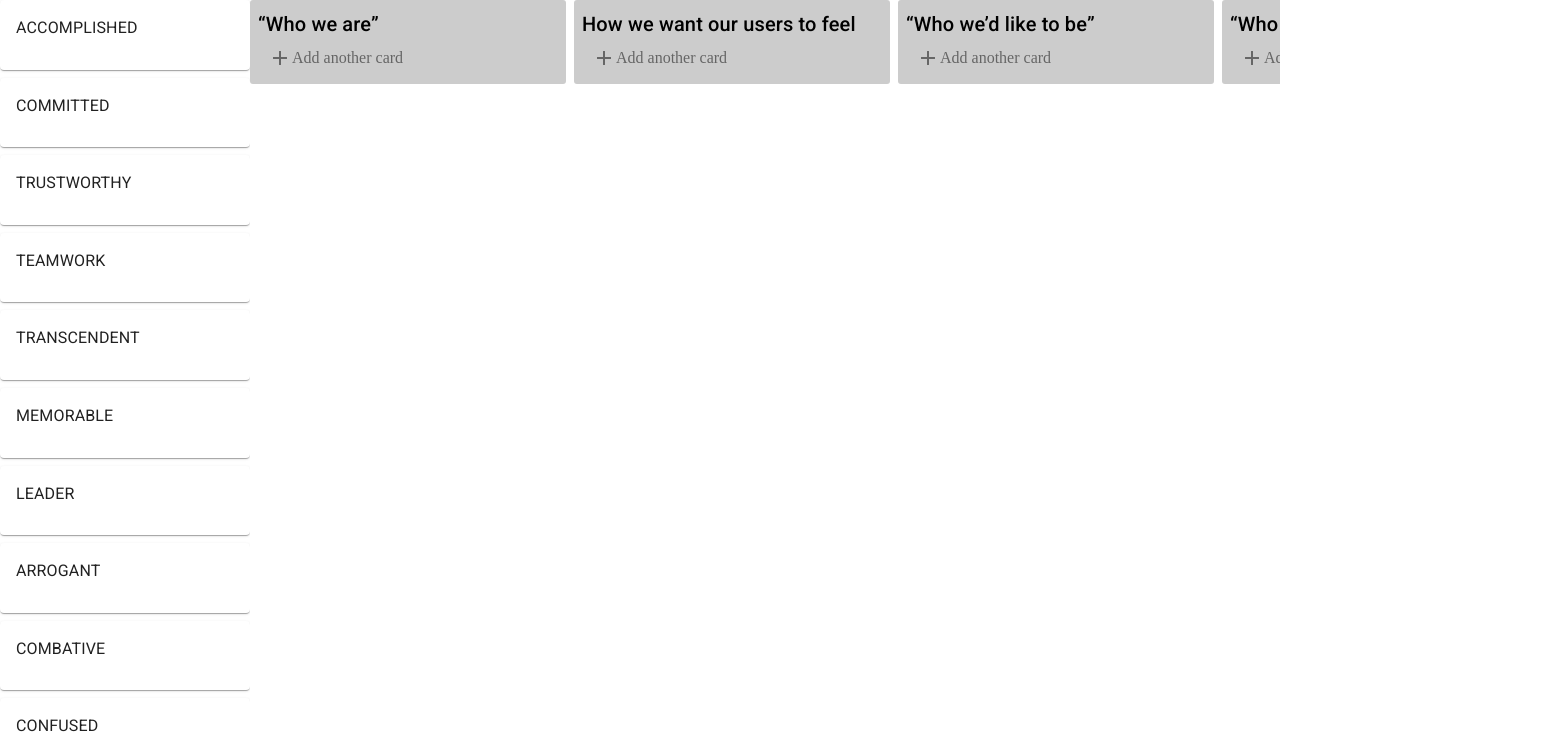
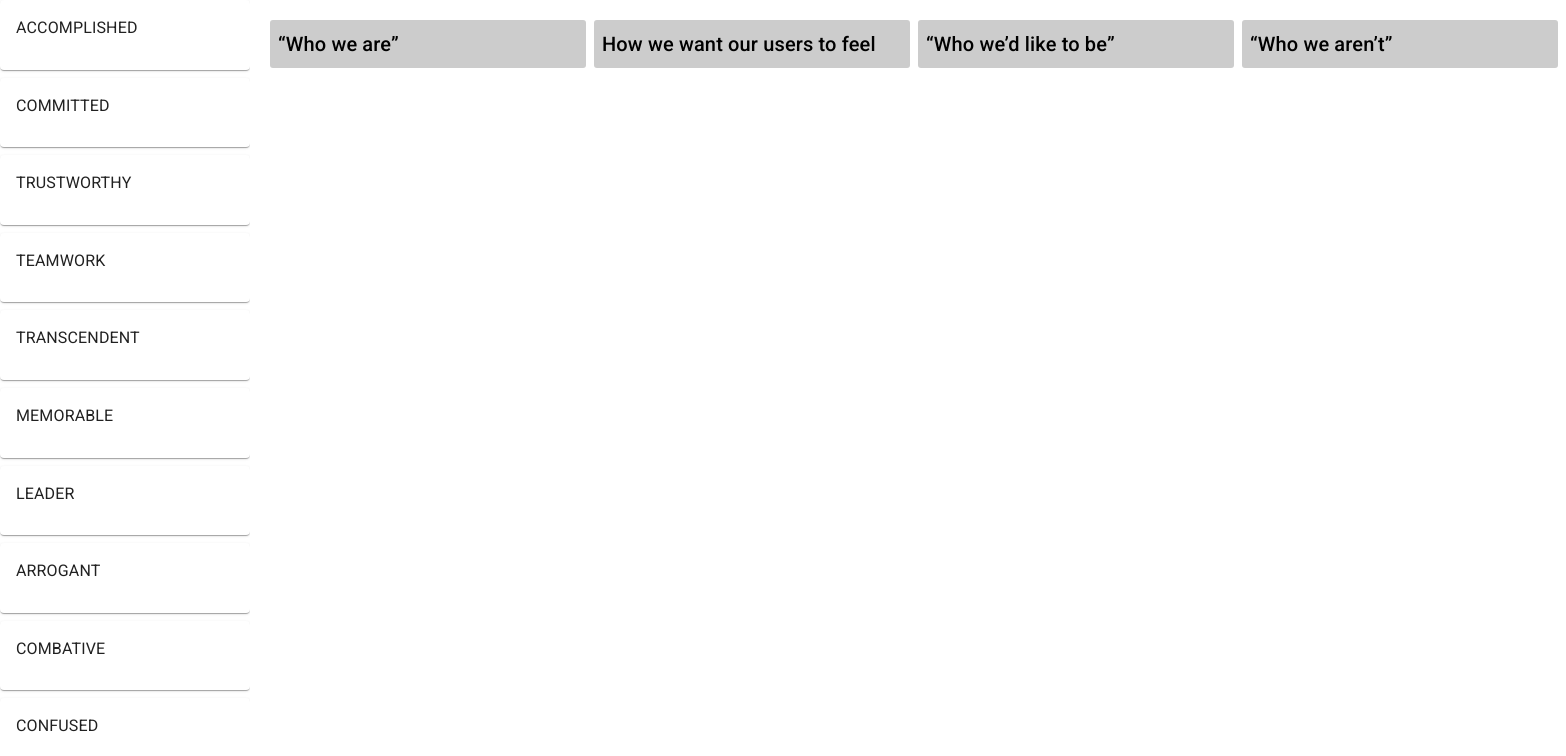
Before and after one commit to naughty-code/trello-clone, a React (Create React App) app: page / in a window 1280 px wide. Shown: the top 756 px of the page, 1566 px wide, since content can reach past the window. Built offline with nearby package versions, Linux system fonts and the light colour scheme.

Commit message:
Changed some styles on cards and sidemenu

```diff
--- a/src/components/App.css
+++ b/src/components/App.css
@@ -1,5 +1,4 @@
 html, body {
   margin: 0;
   height: 100%;
-  overflow-x: hidden;
 }
--- a/src/components/App.js
+++ b/src/components/App.js
@@ -5,7 +5,6 @@ import { DragDropContext,  Droppable } from 'react-beautiful-dnd';
 import styled from "styled-components";
 
 import TrelloList from "./TrelloList";
-import TrelloActionButton from './TrelloActionButton';
 
 import SideMenu from './SideMenu.js';
 
@@ -16,11 +15,19 @@ import './App.css';
 const ListsContainer = styled.div`
   display: flex;
   flex-direction: row;
+  justify-content: space-around;
+  width: 100%;
 `;
 const ColContainer = styled.div`
   display: flex;
-  flex-direction: row;
 `;
+
+const GroupsContainer = styled.div`
+  display: flex;
+  align-items: baseline;
+  flex-grow: 1;
+  margin: 20px;
+`
 
 const Col = styled.div`
   height: 100%;
@@ -29,7 +36,7 @@ const Col = styled.div`
 class App extends React.Component{
 
   onDragEnd = (result) => {
-    //TODO: reordering logic
+    // TODO: reordering logic (DO IT NOW!)
     const { destination, source, draggableId, type } = result;
     if( !destination ){
       return;
@@ -49,31 +56,41 @@ class App extends React.Component{
     const { lists } = this.props;
     return (
       <DragDropContext onDragEnd={this.onDragEnd}>
+
         <ColContainer>
+
           <Col>
             <SideMenu records={ lists.find(l => l.fixed) }/>
           </Col>
-              <Col>
+
+          <GroupsContainer>
             <Droppable droppableId="all-lists" direction="horizontal" type="list">
-                  {(provided)=>(
-                    <ListsContainer
-                      {...provided.droppableProps}
-                      ref={provided.innerRef}
-                    >
-                      { lists.filter(l => !l.fixed).map((list, index) => <TrelloList
+              { (provided) => (
+
+                <ListsContainer {...provided.droppableProps} ref={provided.innerRef} >
+
+                  { lists.filter(l => !l.fixed).map((list, index) =>
+                    <TrelloList
                       listID={list.id}
                       key={list.id}
                       title={list.title}
                       cards={list.cards}
                       index={index}
-                                          ></TrelloList>)}
+                      >
+                    </TrelloList>
+                  )}
+
                   {provided.placeholder}
-                      <TrelloActionButton list/>
+
                 </ListsContainer>
               )}
+
             </Droppable>
-              </Col>
+
+          </GroupsContainer>
+
         </ColContainer>
+
       </DragDropContext>
     );
   }
--- a/src/components/SideMenu.js
+++ b/src/components/SideMenu.js
@@ -8,7 +8,7 @@ import styled from "styled-components";
 
 const SideMenuContainer = styled.div`
   width: 250px;
-  height: calc(100vh);
+  height: 100vh;
   overflow: auto;
 `;
 
--- a/src/components/TrelloList.js
+++ b/src/components/TrelloList.js
@@ -1,7 +1,6 @@
 import React from "react";
 import TrelloCard from "./TrelloCard";
 import { Typography } from '@material-ui/core';
-import TrelloActionButton from "./TrelloActionButton";
 import { Droppable, Draggable } from 'react-beautiful-dnd';
 import styled from 'styled-components';
 
@@ -35,7 +34,6 @@ const TrelloList = ({ title, cards, listID, index }) => {
                                                 index={index}
                                         />))}
                                     {provided.placeholder}
-                                    <TrelloActionButton listID={ listID }/>
                                 </div>
                                 )}
                     </Droppable>
```
Also changed, not shown: src/components/TrelloCard.js (line endings or trailing spaces). Lines whose indentation alone changed are shown as unchanged.
